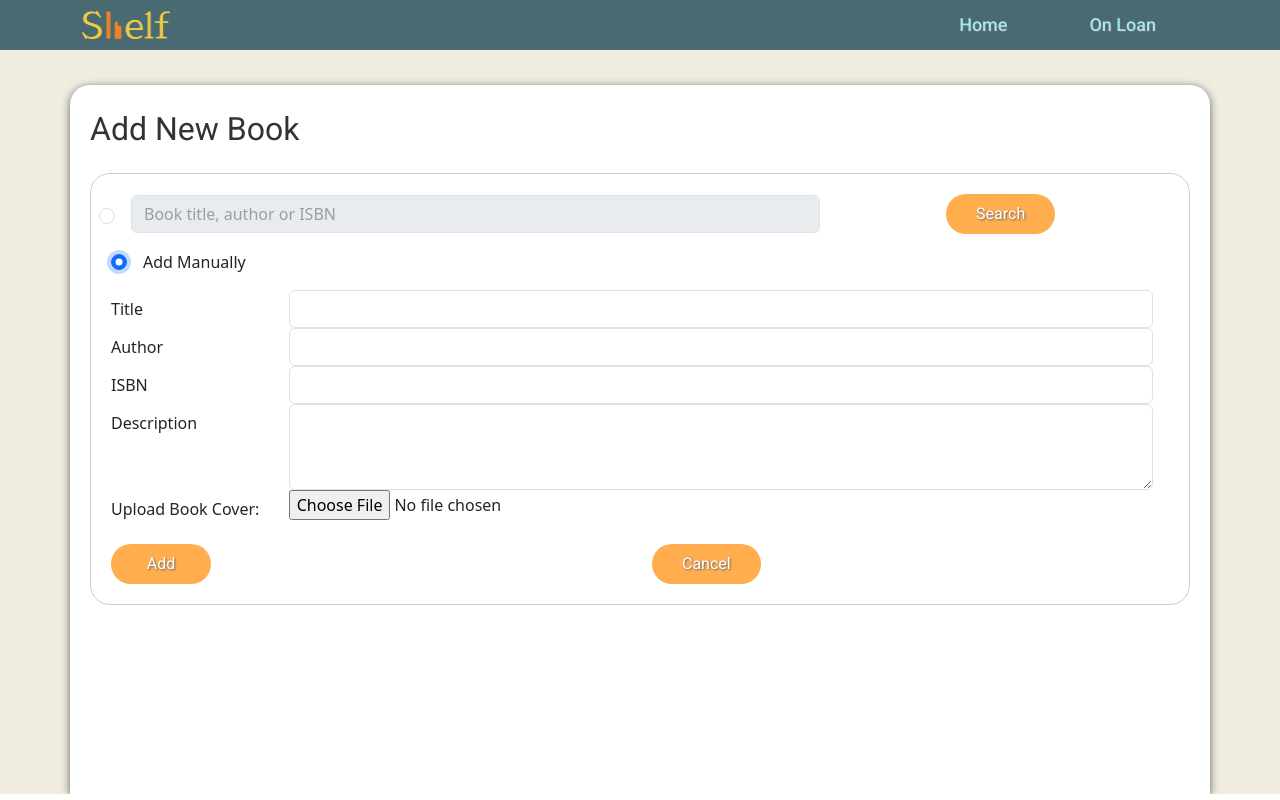
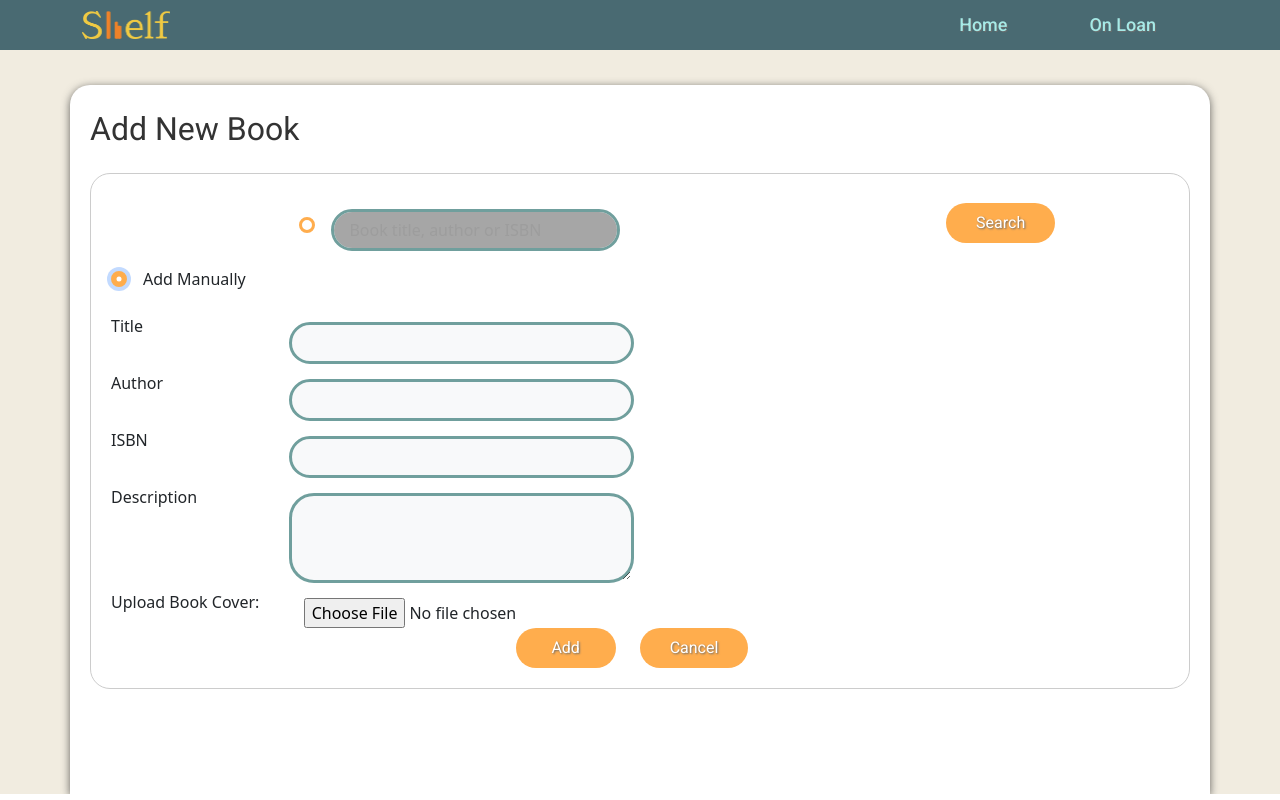
Before and after one commit to AstaRem/home-library-app, a React (Create React App) app: page /AddBook in a window 1280 px wide. Both pictures are taken after a click on the radio button 119 px from the left and 262 px from the top of the page. Built offline with nearby package versions, Linux system fonts and the light colour scheme.

Commit message:
input area border colour and radius colour changed. Add and Cancel buttons put in the center

```diff
--- a/src/components/AddBook.js
+++ b/src/components/AddBook.js
@@ -166,7 +166,7 @@ const AddBook = ({updateBookData}) => {
 
               <input
                 type="radio"
-                className="form-check-input position-static"
+                className="form-check-input"
                 id="radio-search"
                 name="radio"
                 value="search"
@@ -176,7 +176,7 @@ const AddBook = ({updateBookData}) => {
 
             <input
               type="text"
-              className="form-control"
+              className="form-control textInput"
               id="searchInput"
               value={searchInput}
               onChange={handleInputChange}
@@ -241,14 +241,11 @@ const AddBook = ({updateBookData}) => {
 
         )}
 
-
-
-
         <div className="row mt-3">
           <div className="col">
           <input
   type="radio"
-  className="form-check-input position-static"
+  className="form-check-input"
   id="radio-manual"
   name="radio"
   value="manual"
@@ -261,7 +258,7 @@ const AddBook = ({updateBookData}) => {
     setShowResults(false);
   }}
 />
-<label class="form-check-label" htmlFor="manual-radio">
+<label className="form-check-label" htmlFor="manual-radio">
           Add Manually
         </label>
           </div>
@@ -274,7 +271,7 @@ const AddBook = ({updateBookData}) => {
     <label htmlFor="manual-title" className="col-sm-2 col-form-label">Title</label>
     <div className="col-sm-10">
       <input
-        className="form-control"
+        className="form-control textInput"
         type="text"
         id="manual-title"
         value={manualTitle}
@@ -287,7 +284,7 @@ const AddBook = ({updateBookData}) => {
     <label htmlFor="manual-author" className="col-sm-2 col-form-label">Author</label>
     <div className="col-sm-10">
       <input
-        className="form-control"
+        className="form-control textInput"
         type="text"
         id="manual-author"
         value={manualAuthor}
@@ -300,7 +297,7 @@ const AddBook = ({updateBookData}) => {
     <label htmlFor="manual-isbn" className="col-sm-2 col-form-label">ISBN</label>
     <div className="col-sm-10">
       <input
-        className="form-control"
+        className="form-control textInput"
         type="text"
         id="manual-isbn"
         value={manualISBN}
@@ -313,7 +310,7 @@ const AddBook = ({updateBookData}) => {
     <label htmlFor="manual-description" className="col-sm-2 col-form-label">Description</label>
     <div className="col-sm-10">
       <textarea
-        className="form-control"
+        className="form-control textInput"
         id="manual-description"
         rows="3"
         value={manualDescription}
@@ -327,22 +324,30 @@ const AddBook = ({updateBookData}) => {
     <div className="col-sm-10">
       <input
         type="file"
-        className="form-control-file"
+        className="form-control-file textInput"
         id="manual-upload"
         onChange={(e) => setManualCoverFile(e.target.files[0])}
       />
     </div>
   </div>
+
 </form>
 
           </div>
+
         )}
-        <div className="row mt-3">
+
+<div className="d-flex justify-content-center">
+<form>
+  <div className="form-row">
+    <div className="col">
+      <div className="row">
         <div className="col">
           <button
-              className="btn-default "
+            className="btn-default"
             onClick={handleAddBook}
-              disabled={!selectedBookId && !manualAdd}>
+            disabled={!selectedBookId && !manualAdd}
+          >
             Add
           </button>
         </div>
@@ -353,6 +358,11 @@ const AddBook = ({updateBookData}) => {
         </div>
       </div>
     </div>
+  </div>
+</form>
+</div>
+
+      </div>
       <ToastContainer />
       </ContentWrapper>
   );
--- a/src/css/AddBook.css
+++ b/src/css/AddBook.css
@@ -48,3 +48,27 @@ ul{
 .form-check-input {
   margin-right: 1rem;
 }
+.textInput {
+  width:40% !important;
+  border-radius: 25px;
+  padding-left: 15px;
+  padding-right: 15px;
+  margin-top: 15px;
+}
+.form-check-input:checked {
+  background-color: #FFAD4D;
+  border-color: #FFAD4D;
+}
+.form-check-input {
+  border-color: #FFAD4D;
+  --bs-border-width: 3px;
+}
+.form-control:disabled {
+  background-color:#A6A6A6;
+  color: white !important;
+}
+.form-control {
+border: var(--bs-border-width) solid #709F9D;
+--bs-border-width: 3px;
+background-color:#f8f9fa;
+}
```
Lines whose indentation alone changed are shown as unchanged.
